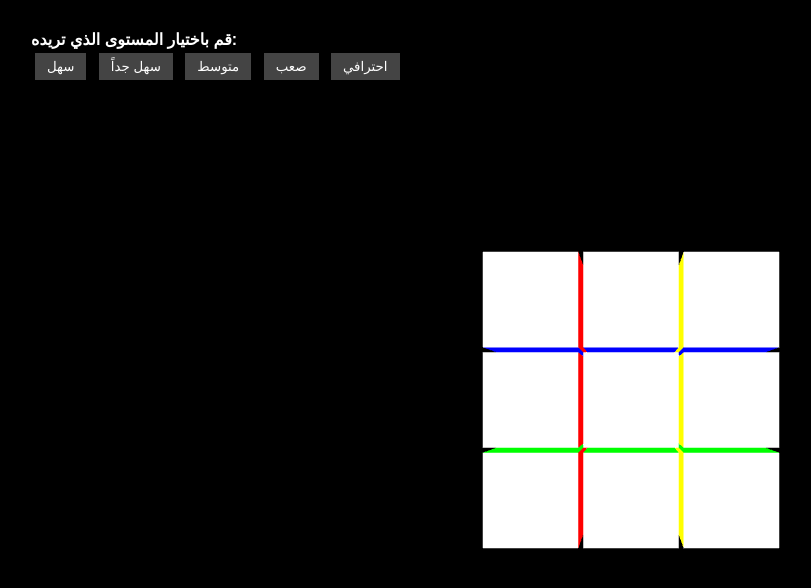
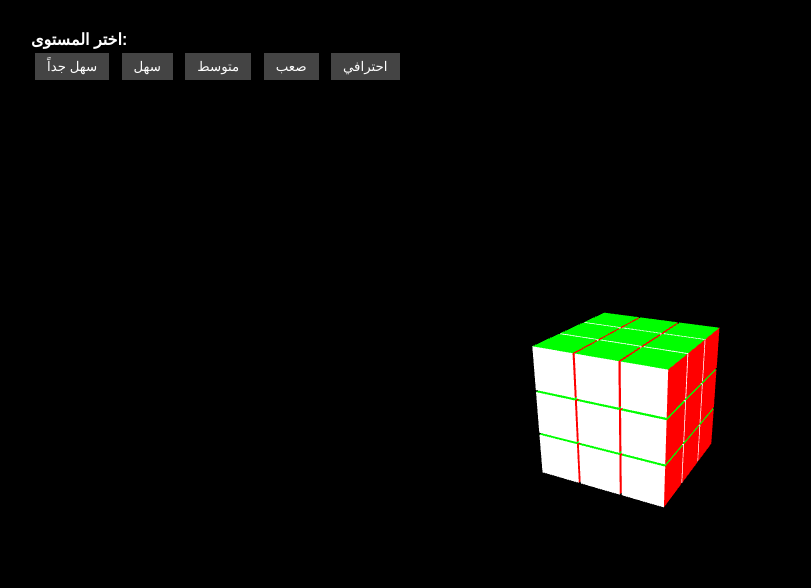
Before and after one commit to ZED-APP/rubiccub, a plain HTML site: page index.html in a window 1280 px wide. Shown: the whole page, without its empty margins (9-820 px from the left). Drawn offline with nearby package versions, Linux system fonts and the light colour scheme; animation ran at ten frames a second.

Commit message:
Update index.html

```diff
--- a/index.html
+++ b/index.html
@@ -23,15 +23,15 @@
       cursor: pointer;
     }
     #levelMenu button:hover {
-      background: #555;
+      background: #666;
     }
   </style>
 </head>
 <body>
   <div id="levelMenu">
-    <strong>قم باختيار المستوى الذي تريده:</strong><br>
-    <button onclick="startLevel(1)">سهل</button>
-    <button onclick="startLevel(2)">سهل جداً</button>
+    <strong>اختر المستوى:</strong><br>
+    <button onclick="startLevel(1)">سهل جداً</button>
+    <button onclick="startLevel(2)">سهل</button>
     <button onclick="startLevel(3)">متوسط</button>
     <button onclick="startLevel(4)">صعب</button>
     <button onclick="startLevel(5)">احترافي</button>
@@ -45,12 +45,14 @@
     function initScene() {
       scene = new THREE.Scene();
       camera = new THREE.PerspectiveCamera(75, window.innerWidth/window.innerHeight, 0.1, 1000);
+      camera.position.set(5, 5, 10);
+
       renderer = new THREE.WebGLRenderer({antialias: true});
       renderer.setSize(window.innerWidth, window.innerHeight);
       document.body.appendChild(renderer.domElement);
 
       controls = new THREE.OrbitControls(camera, renderer.domElement);
-      camera.position.z = 7;
+      controls.enableDamping = true;
 
       window.addEventListener('resize', () => {
         camera.aspect = window.innerWidth / window.innerHeight;
@@ -61,14 +63,14 @@
       animate();
     }
 
-    function createCubelet(x, y, z) {
+    function createColoredCubelet(x, y, z) {
       const faceColors = [
-        0xff0000, // Right - red
-        0xffff00, // Left - yellow
-        0x00ff00, // Top - green
-        0x0000ff, // Bottom - blue
-        0xffffff, // Front - white
-        0xffa500  // Back - orange
+        0xff0000, // +X Red
+        0xffff00, // -X Yellow
+        0x00ff00, // +Y Green
+        0x0000ff, // -Y Blue
+        0xffffff, // +Z White
+        0xffa500  // -Z Orange
       ];
       const materials = faceColors.map(color => new THREE.MeshBasicMaterial({ color }));
       const geometry = new THREE.BoxGeometry(1, 1, 1);
@@ -80,10 +82,11 @@
     function buildCube() {
       cubelets.forEach(c => scene.remove(c));
       cubelets = [];
+
       for (let x = -1; x <= 1; x++) {
         for (let y = -1; y <= 1; y++) {
           for (let z = -1; z <= 1; z++) {
-            let cubelet = createCubelet(x * 1.05, y * 1.05, z * 1.05);
+            let cubelet = createColoredCubelet(x * 1.05, y * 1.05, z * 1.05);
             scene.add(cubelet);
             cubelets.push(cubelet);
           }
@@ -96,22 +99,28 @@
         const axis = ['x', 'y', 'z'][Math.floor(Math.random() * 3)];
         const angle = Math.PI / 2 * (Math.random() > 0.5 ? 1 : -1);
         const index = [-1, 0, 1][Math.floor(Math.random() * 3)];
-        const toRotate = cubelets.filter(c => Math.round(c.position[axis]) === index);
+        const toRotate = cubelets.filter(c => Math.round(c.position[axis] / 1.05) === index);
 
         const group = new THREE.Group();
         toRotate.forEach(c => {
           scene.remove(c);
-          group.add(c);
+          group.attach(c);
         });
 
-        const rotAxis = axis === 'x' ? new THREE.Vector3(1, 0, 0) : axis === 'y' ? new THREE.Vector3(0, 1, 0) : new THREE.Vector3(0, 0, 1);
+        scene.add(group);
+        const rotAxis = axis === 'x' ? new THREE.Vector3(1, 0, 0) :
+                        axis === 'y' ? new THREE.Vector3(0, 1, 0) :
+                                       new THREE.Vector3(0, 0, 1);
+
         group.rotateOnAxis(rotAxis, angle);
 
+        // إعادة توزيع المكعبات
         toRotate.forEach(c => {
-          group.updateMatrixWorld();
           c.position.setFromMatrixPosition(c.matrixWorld);
           scene.add(c);
         });
+
+        scene.remove(group);
       }
     }
 
```
